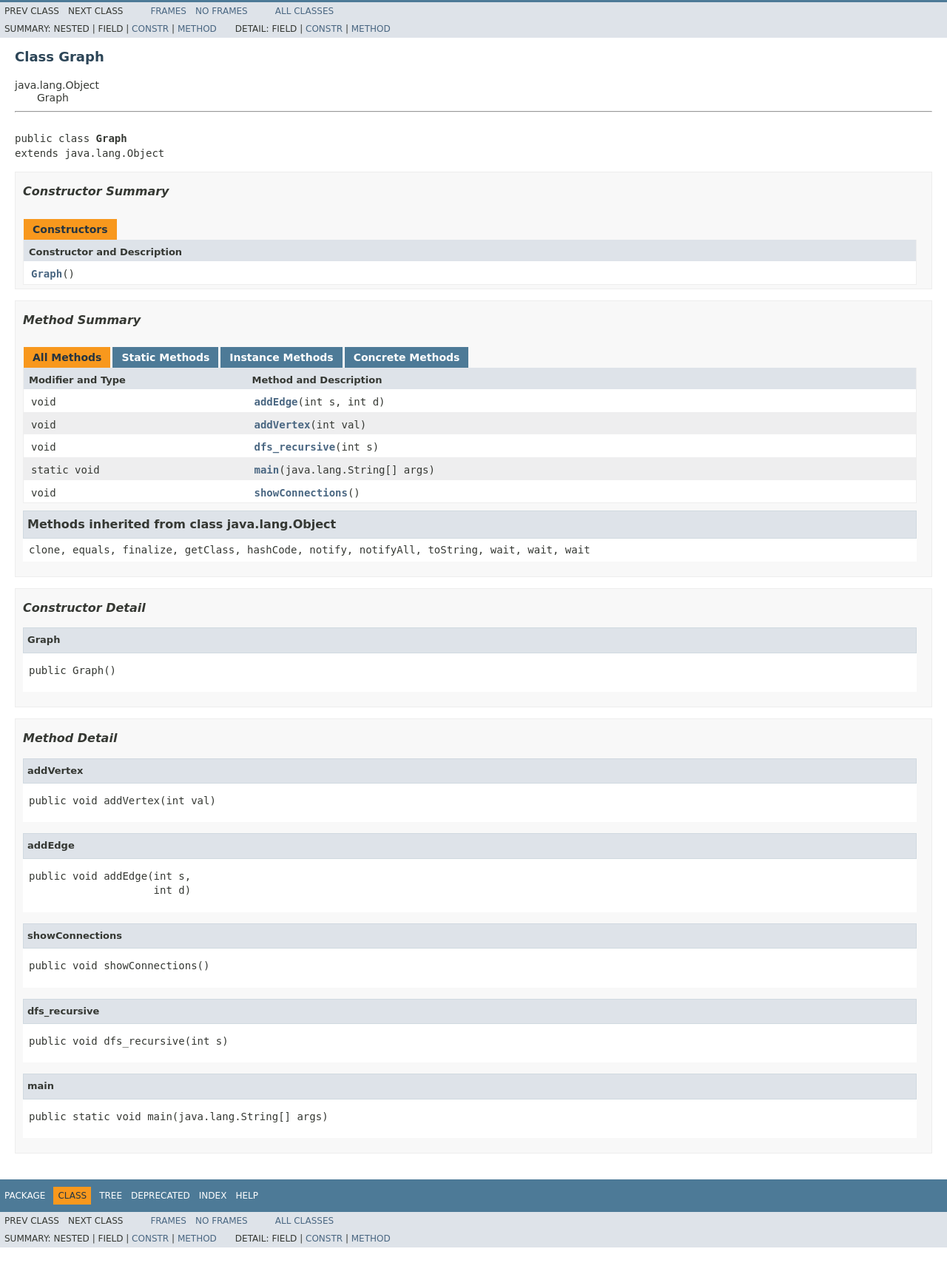
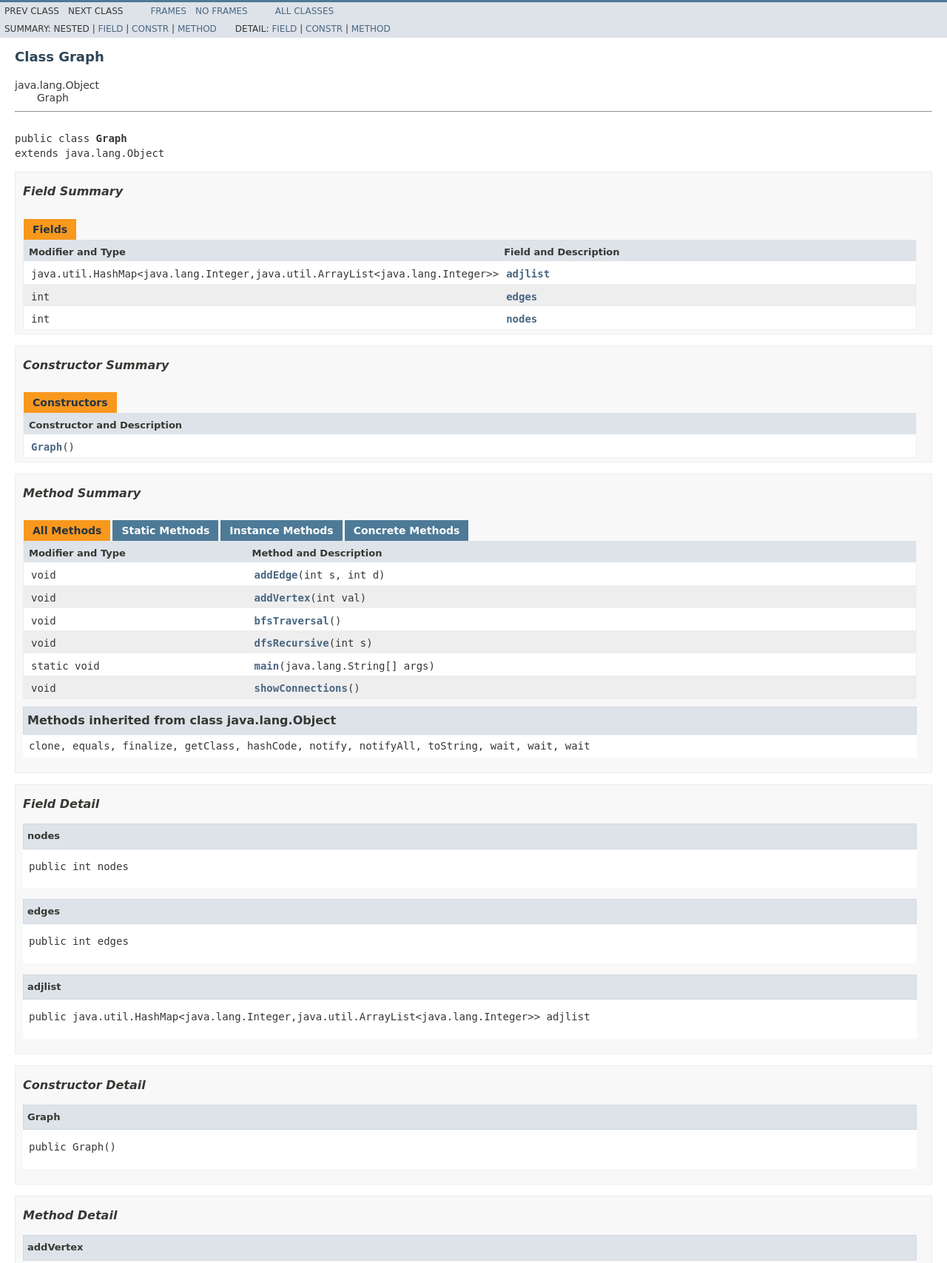
Before and after one commit to pawarashish564/Graph, a plain HTML site: page Graph.html in a window 1280 px wide. Shown: the part 41-1748 px from the top of the page at 74% size. Before the commit the page ends 1727 px from the top, so only its background shows below. Drawn offline with Linux system fonts and the light colour scheme; a web font is replaced by a local one.

Commit message:
new changes

```diff
--- a/Graph.html
+++ b/Graph.html
@@ -2,7 +2,7 @@
 <!-- NewPage -->
 <html lang="en">
 <head>
-<!-- Generated by javadoc (1.8.0_201) on Thu Apr 18 19:42:39 IST 2019 -->
+<!-- Generated by javadoc (1.8.0_201) on Thu Apr 18 20:24:11 IST 2019 -->
 <title>Graph</title>
 <meta name="date" content="2019-04-18">
 <link rel="stylesheet" type="text/css" href="stylesheet.css" title="Style">
@@ -18,7 +18,7 @@
     catch(err) {
     }
 //-->
-var methods = {"i0":10,"i1":10,"i2":10,"i3":9,"i4":10};
+var methods = {"i0":10,"i1":10,"i2":10,"i3":10,"i4":9,"i5":10};
 var tabs = {65535:["t0","All Methods"],1:["t1","Static Methods"],2:["t2","Instance Methods"],8:["t4","Concrete Methods"]};
 var altColor = "altColor";
 var rowColor = "rowColor";
@@ -73,13 +73,13 @@ var activeTableTab = "activeTableTab";
 <ul class="subNavList">
 <li>Summary:&nbsp;</li>
 <li>Nested&nbsp;|&nbsp;</li>
-<li>Field&nbsp;|&nbsp;</li>
+<li><a href="#field.summary">Field</a>&nbsp;|&nbsp;</li>
 <li><a href="#constructor.summary">Constr</a>&nbsp;|&nbsp;</li>
 <li><a href="#method.summary">Method</a></li>
 </ul>
 <ul class="subNavList">
 <li>Detail:&nbsp;</li>
-<li>Field&nbsp;|&nbsp;</li>
+<li><a href="#field.detail">Field</a>&nbsp;|&nbsp;</li>
 <li><a href="#constructor.detail">Constr</a>&nbsp;|&nbsp;</li>
 <li><a href="#method.detail">Method</a></li>
 </ul>
@@ -114,6 +114,33 @@ extends java.lang.Object</pre>
 <div class="summary">
 <ul class="blockList">
 <li class="blockList">
+<!-- =========== FIELD SUMMARY =========== -->
+<ul class="blockList">
+<li class="blockList"><a name="field.summary">
+<!--   -->
+</a>
+<h3>Field Summary</h3>
+<table class="memberSummary" border="0" cellpadding="3" cellspacing="0" summary="Field Summary table, listing fields, and an explanation">
+<caption><span>Fields</span><span class="tabEnd">&nbsp;</span></caption>
+<tr>
+<th class="colFirst" scope="col">Modifier and Type</th>
+<th class="colLast" scope="col">Field and Description</th>
+</tr>
+<tr class="altColor">
+<td class="colFirst"><code>java.util.HashMap&lt;java.lang.Integer,java.util.ArrayList&lt;java.lang.Integer&gt;&gt;</code></td>
+<td class="colLast"><code><span class="memberNameLink"><a href="Graph.html#adjlist">adjlist</a></span></code>&nbsp;</td>
+</tr>
+<tr class="rowColor">
+<td class="colFirst"><code>int</code></td>
+<td class="colLast"><code><span class="memberNameLink"><a href="Graph.html#edges">edges</a></span></code>&nbsp;</td>
+</tr>
+<tr class="altColor">
+<td class="colFirst"><code>int</code></td>
+<td class="colLast"><code><span class="memberNameLink"><a href="Graph.html#nodes">nodes</a></span></code>&nbsp;</td>
+</tr>
+</table>
+</li>
+</ul>
 <!-- ======== CONSTRUCTOR SUMMARY ======== -->
 <ul class="blockList">
 <li class="blockList"><a name="constructor.summary">
@@ -154,13 +181,17 @@ extends java.lang.Object</pre>
 </tr>
 <tr id="i2" class="altColor">
 <td class="colFirst"><code>void</code></td>
-<td class="colLast"><code><span class="memberNameLink"><a href="Graph.html#dfs_recursive-int-">dfs_recursive</a></span>(int&nbsp;s)</code>&nbsp;</td>
+<td class="colLast"><code><span class="memberNameLink"><a href="Graph.html#bfsTraversal--">bfsTraversal</a></span>()</code>&nbsp;</td>
 </tr>
 <tr id="i3" class="rowColor">
+<td class="colFirst"><code>void</code></td>
+<td class="colLast"><code><span class="memberNameLink"><a href="Graph.html#dfsRecursive-int-">dfsRecursive</a></span>(int&nbsp;s)</code>&nbsp;</td>
+</tr>
+<tr id="i4" class="altColor">
 <td class="colFirst"><code>static void</code></td>
 <td class="colLast"><code><span class="memberNameLink"><a href="Graph.html#main-java.lang.String:A-">main</a></span>(java.lang.String[]&nbsp;args)</code>&nbsp;</td>
 </tr>
-<tr id="i4" class="altColor">
+<tr id="i5" class="rowColor">
 <td class="colFirst"><code>void</code></td>
 <td class="colLast"><code><span class="memberNameLink"><a href="Graph.html#showConnections--">showConnections</a></span>()</code>&nbsp;</td>
 </tr>
@@ -180,6 +211,41 @@ extends java.lang.Object</pre>
 <div class="details">
 <ul class="blockList">
 <li class="blockList">
+<!-- ============ FIELD DETAIL =========== -->
+<ul class="blockList">
+<li class="blockList"><a name="field.detail">
+<!--   -->
+</a>
+<h3>Field Detail</h3>
+<a name="nodes">
+<!--   -->
+</a>
+<ul class="blockList">
+<li class="blockList">
+<h4>nodes</h4>
+<pre>public&nbsp;int nodes</pre>
+</li>
+</ul>
+<a name="edges">
+<!--   -->
+</a>
+<ul class="blockList">
+<li class="blockList">
+<h4>edges</h4>
+<pre>public&nbsp;int edges</pre>
+</li>
+</ul>
+<a name="adjlist">
+<!--   -->
+</a>
+<ul class="blockListLast">
+<li class="blockList">
+<h4>adjlist</h4>
+<pre>public&nbsp;java.util.HashMap&lt;java.lang.Integer,java.util.ArrayList&lt;java.lang.Integer&gt;&gt; adjlist</pre>
+</li>
+</ul>
+</li>
+</ul>
 <!-- ========= CONSTRUCTOR DETAIL ======== -->
 <ul class="blockList">
 <li class="blockList"><a name="constructor.detail">
@@ -231,13 +297,22 @@ extends java.lang.Object</pre>
 <pre>public&nbsp;void&nbsp;showConnections()</pre>
 </li>
 </ul>
-<a name="dfs_recursive-int-">
+<a name="dfsRecursive-int-">
 <!--   -->
 </a>
 <ul class="blockList">
 <li class="blockList">
-<h4>dfs_recursive</h4>
-<pre>public&nbsp;void&nbsp;dfs_recursive(int&nbsp;s)</pre>
+<h4>dfsRecursive</h4>
+<pre>public&nbsp;void&nbsp;dfsRecursive(int&nbsp;s)</pre>
+</li>
+</ul>
+<a name="bfsTraversal--">
+<!--   -->
+</a>
+<ul class="blockList">
+<li class="blockList">
+<h4>bfsTraversal</h4>
+<pre>public&nbsp;void&nbsp;bfsTraversal()</pre>
 </li>
 </ul>
 <a name="main-java.lang.String:A-">
@@ -301,13 +376,13 @@ extends java.lang.Object</pre>
 <ul class="subNavList">
 <li>Summary:&nbsp;</li>
 <li>Nested&nbsp;|&nbsp;</li>
-<li>Field&nbsp;|&nbsp;</li>
+<li><a href="#field.summary">Field</a>&nbsp;|&nbsp;</li>
 <li><a href="#constructor.summary">Constr</a>&nbsp;|&nbsp;</li>
 <li><a href="#method.summary">Method</a></li>
 </ul>
 <ul class="subNavList">
 <li>Detail:&nbsp;</li>
-<li>Field&nbsp;|&nbsp;</li>
+<li><a href="#field.detail">Field</a>&nbsp;|&nbsp;</li>
 <li><a href="#constructor.detail">Constr</a>&nbsp;|&nbsp;</li>
 <li><a href="#method.detail">Method</a></li>
 </ul>
```
Also changed, not shown: allclasses-frame.html (+1 -1 lines), allclasses-noframe.html (+1 -1 lines), constant-values.html (+1 -1 lines), deprecated-list.html (+1 -1 lines), help-doc.html (+1 -1 lines), index-all.html (+30 -4 lines), index.html (+1 -1 lines), overview-tree.html (+1 -1 lines), package-frame.html (+1 -1 lines), package-summary.html (+1 -1 lines), package-tree.html (+1 -1 lines).
